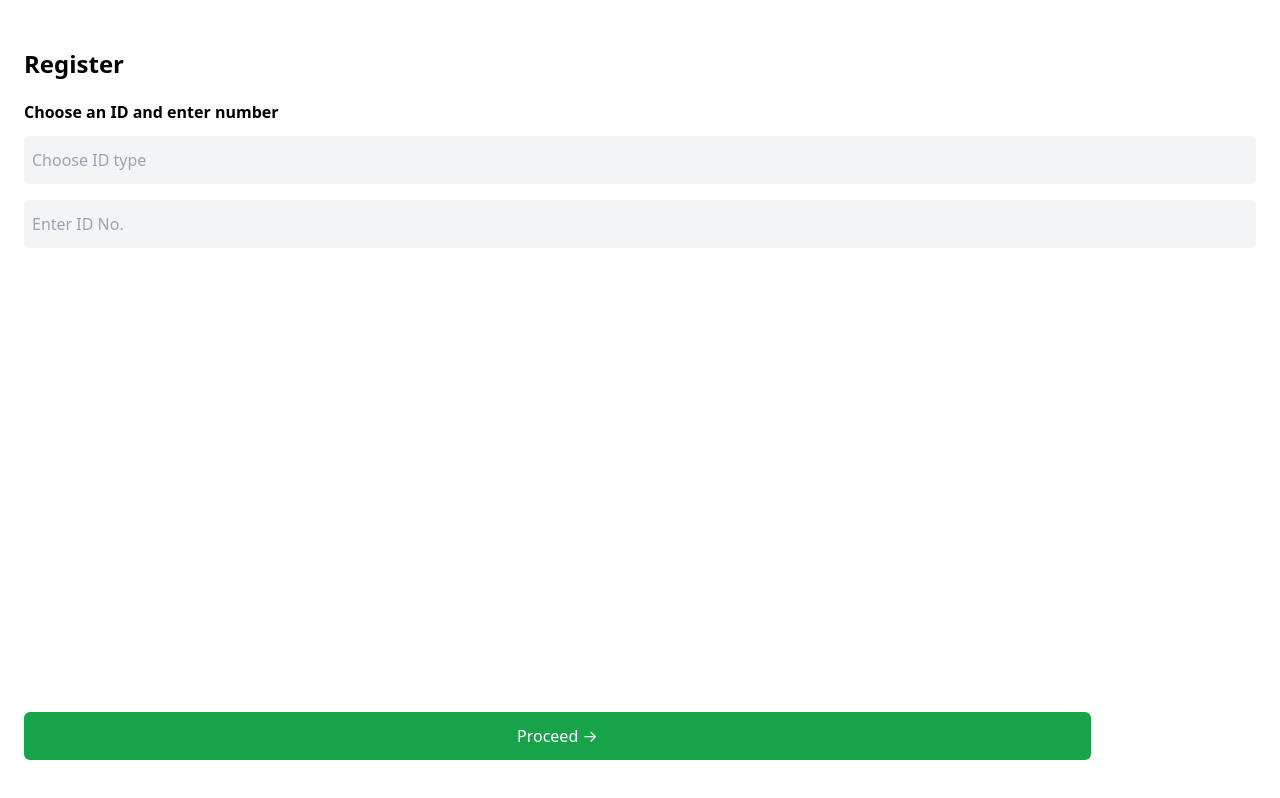
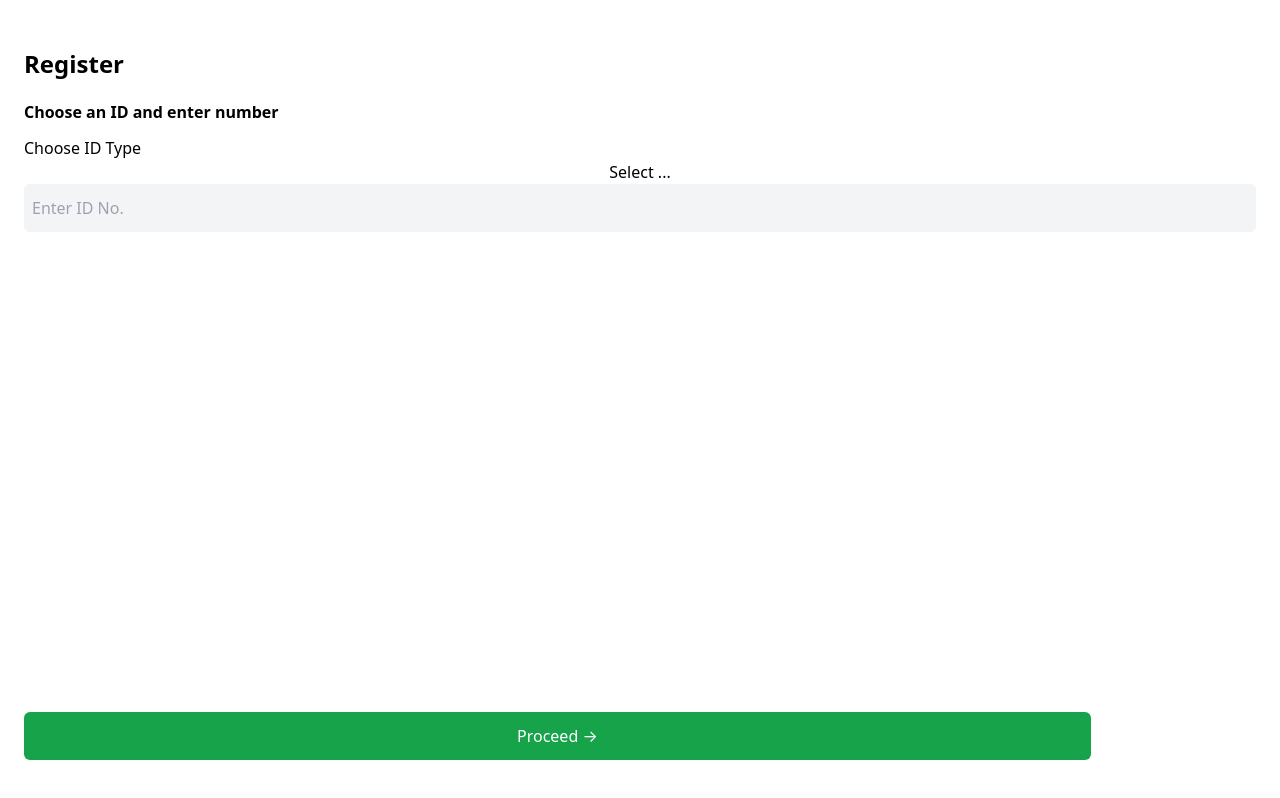
Before and after one commit to Gabrielle3101/hertechtrail, a React (Vite) app: page / in a window 1280 px wide. Built offline with nearby package versions, Linux system fonts and the light colour scheme.

Commit message:
dropdown

```diff
--- /dev/null
+++ b/src/components/DropDown.tsx
@@ -0,0 +1,52 @@
+import React, { useEffect, useState } from 'react';
+
+type DropDownProps = {
+  cities: string[];
+  showDropDown: boolean;
+  toggleDropDown: Function;
+  citySelection: Function;
+};
+
+const DropDown: React.FC<DropDownProps> = ({
+  cities,
+  citySelection,
+}: DropDownProps): JSX.Element => {
+  const [showDropDown, setShowDropDown] = useState<boolean>(false);
+
+  /**
+   * Handle passing the city name
+   * back to the parent component
+   *
+   * @param city  The selected city
+   */
+  const onClickHandler = (city: string): void => {
+    citySelection(city);
+  };
+
+  useEffect(() => {
+    setShowDropDown(showDropDown);
+  }, [showDropDown]);
+
+  return (
+    <>
+      <div className={showDropDown ? 'dropdown' : 'dropdown active'}>
+        {cities.map(
+          (city: string, index: number): JSX.Element => {
+            return (
+              <p
+                key={index}
+                onClick={(): void => {
+                  onClickHandler(city);
+                }}
+              >
+                {city}
+              </p>
+            );
+          }
+        )}
+      </div>
+    </>
+  );
+};
+
+export default DropDown;
--- /dev/null
+++ b/src/components/Menu.tsx
@@ -0,0 +1,70 @@
+import React, { useState } from "react";
+import DropDown from "./DropDown";
+
+const Menu: React.FC = (): JSX.Element => {
+  const [showDropDown, setShowDropDown] = useState<boolean>(false);
+  const [selectCity, setSelectCity] = useState<string>("");
+  const cities = () => {
+    return ["NIN", "VIN", "BVN", "Other"];
+  };
+
+  /**
+   * Toggle the drop down menu
+   */
+  const toggleDropDown = () => {
+    setShowDropDown(!showDropDown);
+  };
+
+  /**
+   * Hide the drop down menu if click occurs
+   * outside of the drop-down element.
+   *
+   * @param event  The mouse event
+   */
+  const dismissHandler = (event: React.FocusEvent<HTMLButtonElement>): void => {
+    if (event.currentTarget === event.target) {
+      setShowDropDown(false);
+    }
+  };
+
+  /**
+   * Callback function to consume the
+   * city name from the child component
+   *
+   * @param city  The selected city
+   */
+  const citySelection = (city: string): void => {
+    setSelectCity(city);
+  };
+
+  return (
+    <>
+      <div className="announcement">
+        <div>
+          {selectCity
+            ? `${selectCity}`
+            : "Choose ID Type"}
+        </div>
+      </div>
+      <button
+        className={showDropDown ? "active" : undefined}
+        onClick={(): void => toggleDropDown()}
+        onBlur={(e: React.FocusEvent<HTMLButtonElement>): void =>
+          dismissHandler(e)
+        }
+      >
+        <div>{selectCity ? "You Selected: " + selectCity : "Select ..."} </div>
+        {showDropDown && (
+          <DropDown
+            cities={cities()}
+            showDropDown={false}
+            toggleDropDown={(): void => toggleDropDown()}
+            citySelection={citySelection}
+          />
+        )}
+      </button>
+    </>
+  );
+};
+
+export default Menu;
--- a/src/screens/home.tsx
+++ b/src/screens/home.tsx
@@ -1,6 +1,7 @@
 import React from 'react'
 import Button from '../components/button'
 import { Link } from 'react-router-dom'
+import Menu from "../components/Menu";
 import TextInput from '../components/textinput'
 
 const Home = () => {
@@ -9,7 +10,7 @@ const Home = () => {
     <div className='w-full h-screen flex flex-col  px-6 pt-12'>
       <h3 className=' font-bold text-2xl mb-5'>Register</h3>
       <h5 className=' font-semibold text-1xl mb-3'>Choose an ID and enter number</h5>
-      <TextInput min='1' max='30' value={value} handleChange={(e) => setValue(e)} placeholder='Choose ID type' />
+      <Menu />
       <TextInput min='1' max='30' value={value} handleChange={(e) => setValue(e)} placeholder='Enter ID No.' />
       <Link to={`/auth`} className='w-full'>
       <Button label="Proceed →" handleClick={() => {}} />
```
